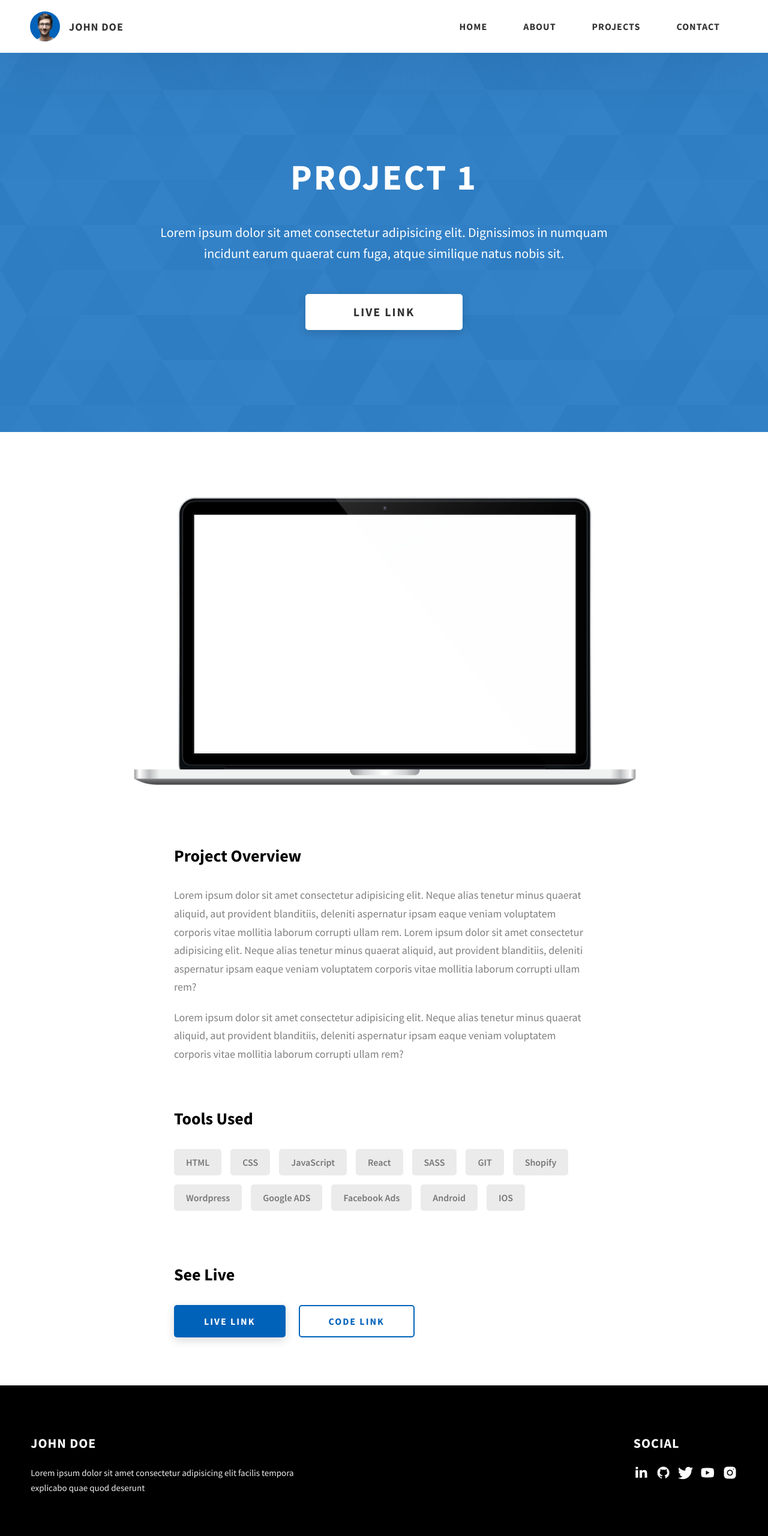
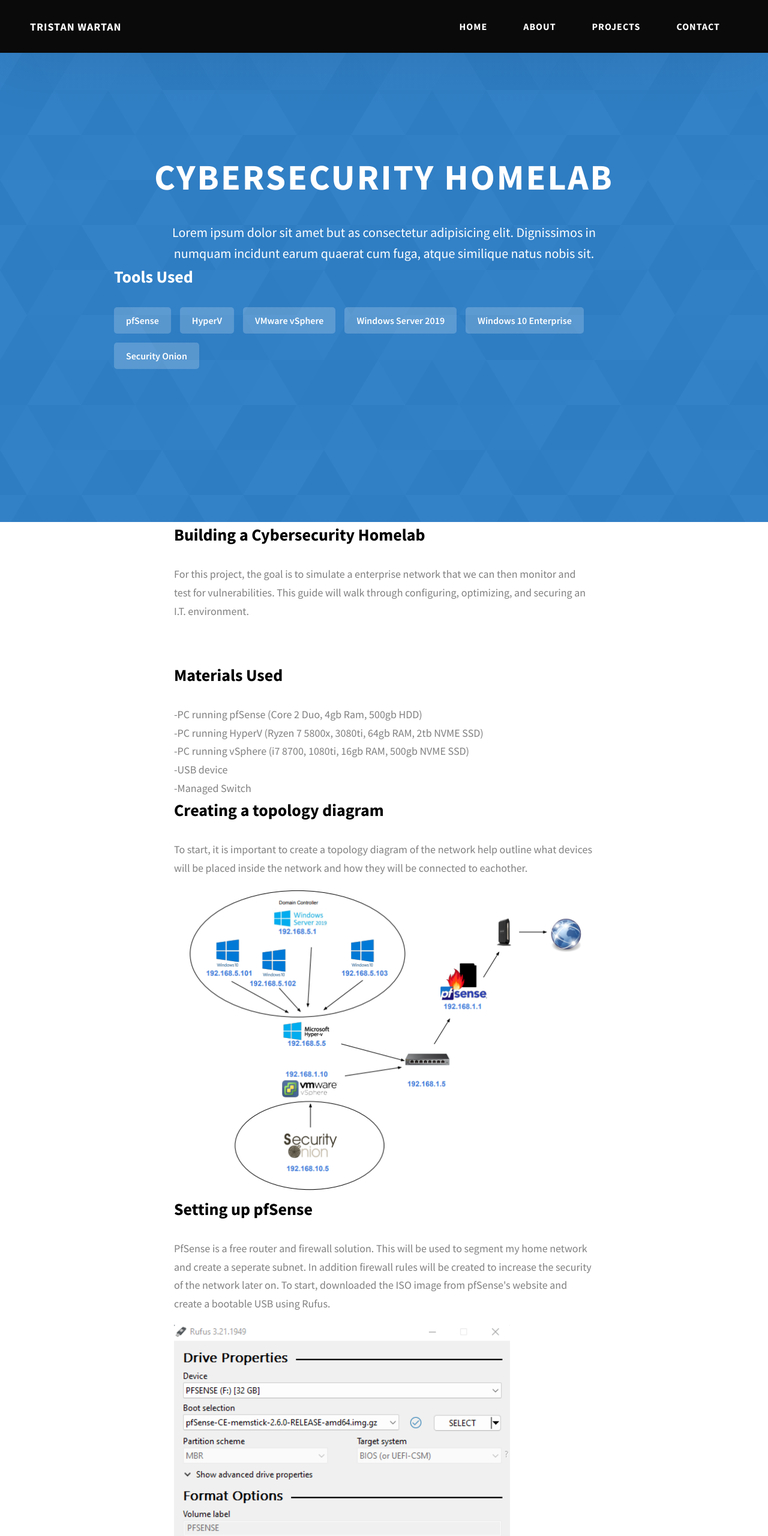
Before and after one commit to Xerxes002/portfolio, a website: page project-1.html in a window 1280 px wide. Shown: the top 2560 px of the page at 60% size. Drawn offline with Linux system fonts and the light colour scheme.

Commit message:
12-24-22

```diff
--- a/css/style.css
+++ b/css/style.css
@@ -96,7 +96,7 @@
     color: #fff; }
     .heading-sec__main--lt::after {
       content: '';
-      background: #fff !important; }
+      background: rgb(255, 255, 255) !important; }
   .heading-sec__main::after {
     content: '';
     position: absolute;
@@ -165,9 +165,11 @@
     padding: calc(1.5rem - 2px) calc(5rem - 2px); }
 
 .sec-pad {
+
   padding: 12rem 0; }
   @media only screen and (max-width: 56.25em) {
     .sec-pad {
+
       padding: 8rem 0; } }
 
 .text-primary {
@@ -185,7 +187,7 @@
 
 .home-hero {
   color: #fff;
-  background: linear-gradient(to right, rgba(0, 98, 185, 0.8), rgba(0, 98, 185, 0.8)), url(../../assets/svg/common-bg.svg);
+  background: linear-gradient(to right, rgba(6, 35, 61, 0.8), rgba(0, 0, 0, 0.8)), url(../../assets/jpeg/graham-space.jpg);
   background-position: center;
   height: 100vh;
   min-height: 80rem;
@@ -247,25 +249,29 @@
     text-align: center; }
 
 .about {
-  background: #fafafa; }
+  color: rgb(255, 255, 255);
+  background: #0c0c0c; }
   .about__content {
     display: grid;
     grid-template-columns: 1fr 1fr;
     grid-gap: 10rem; }
     @media only screen and (max-width: 56.25em) {
       .about__content {
+
         grid-template-columns: 1fr;
         grid-gap: 8rem; } }
     .about__content-title {
+      color: rgb(0, 119, 255);
       font-weight: 700;
       font-size: 2.8rem;
       margin-bottom: 3rem; }
       @media only screen and (max-width: 37.5em) {
         .about__content-title {
+
           font-size: 2.4rem; } }
     .about__content-details-para {
       font-size: 1.8rem;
-      color: grey;
+      color: rgb(255, 255, 255);
       max-width: 60rem;
       line-height: 1.7;
       margin-bottom: 1rem; }
@@ -275,7 +281,16 @@
       .about__content-details-para:last-child {
         margin-bottom: 4rem; }
 
+.projects {
+  background: #09153d }
+  .heading-sec__main {
+    color: rgb(255, 255, 255) }
+    .heading-sec__sub {
+      color: rgb(255, 255, 255)
+    }
+
 .projects__row {
+
   display: grid;
   grid-template-columns: 1.5fr 1fr;
   grid-gap: 5rem;
@@ -287,6 +302,7 @@
       margin-bottom: 8rem; } }
   @media only screen and (max-width: 56.25em) {
     .projects__row {
+
       text-align: center; } }
   .projects__row:last-child {
     margin-bottom: 0; }
@@ -306,6 +322,7 @@
       .projects__row-content {
         align-items: center; } }
     .projects__row-content-title {
+      color: rgb(0, 119, 255);
       font-weight: 700;
       font-size: 2.8rem;
       margin-bottom: 2rem; }
@@ -314,7 +331,7 @@
           font-size: 2.4rem; } }
     .projects__row-content-desc {
       font-size: 1.8rem;
-      color: grey;
+      color: rgb(255, 255, 255);
       max-width: 60rem;
       line-height: 1.7;
       margin-bottom: 3rem; }
@@ -323,12 +340,12 @@
           font-size: 1.7rem; } }
 
 .contact {
-  background: linear-gradient(to right, rgba(0, 98, 185, 0.8), rgba(0, 98, 185, 0.8)), url(../../assets/svg/common-bg.svg);
+  background: linear-gradient(to right, rgba(0, 0, 0, 0.918), rgba(0, 0, 0, 0.932)), url(../../assets/svg/common-bg.svg);
   background-size: cover;
   background-position: center; }
   .contact__form-container {
     box-shadow: 0 0 10px rgba(0, 0, 0, 0.1);
-    background: white;
+    background: rgb(255, 255, 255);
     padding: 4rem;
     margin-top: 6rem;
     max-width: 80rem;
@@ -446,6 +463,12 @@
   width: 100%;
   margin-bottom: 6rem; }
 
+.project-details__showcase-img-rufus-pfsense {
+  width: 80%;
+  margin-bottom: 6rem;
+}
+
+
 .project-details__showcase-img {
   width: 100%; }
 
@@ -493,12 +516,20 @@
         .project-details__links-btn:last-child {
           margin: 0; } }
 
+.material-list {
+  margin: 0 0;
+  font-size: 1.8rem;
+  line-height: 1.7;
+  color: grey;
+}
+
+
 .header {
   position: fixed;
   width: 100%;
   z-index: 1000;
   background: #000;
-  background: #fff;
+  background: rgb(10, 10, 10);
   box-shadow: 0 10px 100px rgba(0, 0, 0, 0.1); }
   .header__content {
     display: flex;
@@ -512,7 +543,7 @@
     display: flex;
     align-items: center;
     cursor: pointer;
-    color: #333;
+    color: rgb(255, 255, 255);
     transition: color .3s; }
     .header__logo-container:hover {
       color: #0062b9; }
@@ -548,7 +579,7 @@
     padding: 2.2rem 3rem;
     display: inline-block;
     font-size: 1.6rem;
-    color: #333;
+    color: rgb(255, 255, 255);
     text-transform: uppercase;
     letter-spacing: 1px;
     font-weight: 700;
@@ -672,6 +703,19 @@
     font-weight: 600;
     color: #777; }
 
+.tools {
+  display: flex;
+  flex-wrap: wrap; }
+    .tools__tool {
+      padding: 1rem 2rem;
+      margin-bottom: 1.5rem;
+      margin-right: 1.5rem;
+      font-size: 1.6rem;
+      background: rgba(255, 255, 255, 0.2);
+      border-radius: 5px;
+      font-weight: 600;
+      color: rgb(255, 255, 255); }
+
 .mouse {
   width: 25px;
   height: 40px;
--- a/project-1.html
+++ b/project-1.html
@@ -4,7 +4,7 @@
     <meta charset="UTF-8" />
     <meta name="viewport" content="width=device-width, initial-scale=1.0" />
     <meta http-equiv="X-UA-Compatible" content="ie=edge" />
-    <title>Case Study of Project 1</title>
+    <title>Case Study of Project 1 a</title>
     <meta name="description" content="Case study page of Project" />
 
     <link rel="stylesheet" href="css/style.css" />
@@ -20,14 +20,7 @@
     <header class="header">
       <div class="header__content">
         <div class="header__logo-container">
-          <div class="header__logo-img-cont">
-            <img
-              src="./assets/png/john-doe.png"
-              alt="Ram Maheshwari Logo Image"
-              class="header__logo-img"
-            />
-          </div>
-          <span class="header__logo-sub">John Doe</span>
+          <span class="header__logo-sub">Tristan Wartan</span>
         </div>
         <div class="header__main">
           <ul class="header__links">
@@ -84,80 +77,115 @@
     </header>
     <section class="project-cs-hero">
       <div class="project-cs-hero__content">
-        <h1 class="heading-primary">Project 1</h1>
+        <h1 class="heading-primary">Cybersecurity Homelab</h1>
         <div class="project-cs-hero__info">
           <p class="text-primary">
-            Lorem ipsum dolor sit amet consectetur adipisicing elit. Dignissimos
+            Lorem ipsum dolor sit amet but as consectetur adipisicing elit. Dignissimos
             in numquam incidunt earum quaerat cum fuga, atque similique natus
             nobis sit.
           </p>
         </div>
-        <div class="project-cs-hero__cta">
-          <a href="#" class="btn btn--bg" target="_blank">Live Link</a>
+        <div class="project-details__tools-used">
+          <h3 class="project-details__content-title">Tools Used</h3>
+          <div class="tools">
+            <div class="tools__tool">pfSense</div>
+            <div class="tools__tool">HyperV</div>
+            <div class="tools__tool">VMware vSphere</div>
+            <div class="tools__tool">Windows Server 2019</div>
+            <div class="tools__tool">Windows 10 Enterprise</div>
+            <div class="tools__tool">Security Onion</div>
+
           </div>
+
       </div>
     </section>
     <section class="project-details">
       <div class="main-container">
-        <div class="project-details__content">
+          <div class="project-details__content-main">
+            <div class="project-details__desc">
+              <h3 class="project-details__content-title">Building a Cybersecurity Homelab</h3>
+              <p class="project-details__desc-para">
+                For this project, the goal is to simulate a enterprise network that we can then monitor and test for vulnerabilities.
+                This guide will walk through configuring, optimizing, and securing an I.T. environment.
+              </p>
+            </div>
+            <div class="project-details__links">
+              <h3 class="project-details__content-title">Materials Used</h3>
+
+                <ul class="material-list">
+                  <li>-PC running pfSense (Core 2 Duo, 4gb Ram, 500gb HDD)</li>
+                  <li>-PC running HyperV (Ryzen 7 5800x, 3080ti, 64gb RAM, 2tb NVME SSD)</li>
+                  <li>-PC running vSphere (i7 8700, 1080ti, 16gb RAM, 500gb NVME SSD)</li>
+                  <li>-USB device</li>
+                  <li>-Managed Switch</li>
+                </ul>
+              </p>
+
+            <div class="project-details__links">
+              <h3 class="project-details__content-title">Creating a topology diagram</h3>
+              <p class="project-details__desc-para">
+                To start, it is important to create a topology diagram of the network help outline what devices will be placed inside the network
+                and how they will be connected to eachother.
+              </p>
               <div class="project-details__showcase-img-cont">
                 <img
-              src="./assets/jpeg/project-mockup-example.jpeg"
+                  src="./assets/png/networkdiagram.png"
+                  alt="Project Image"
+                  class="project-details__showcase-img"
+                />
+
+            <div class="project-details__links">
+              <h3 class="project-details__content-title">Setting up pfSense</h3>
+              <p class="project-details__desc-para">
+                PfSense is a free router and firewall solution. This will be used to segment my home network and create a seperate subnet.
+                In addition firewall rules will be created to increase the security of the network later on. To start, downloaded the ISO image
+                from pfSense's website and create a bootable USB using Rufus.
+              </p>
+              <div class="project-details__showcase-img-rufus-pfsense">
+                <img
+                  src="./assets/png/rufus-pfsense.png"
                   alt="Project Image"
                   class="project-details__showcase-img"
                 />
             </div>
-          <div class="project-details__content-main">
-            <div class="project-details__desc">
-              <h3 class="project-details__content-title">Project Overview</h3>
+            <div class="project-details__links">
               <p class="project-details__desc-para">
-                Lorem ipsum dolor sit amet consectetur adipisicing elit. Neque
-                alias tenetur minus quaerat aliquid, aut provident blanditiis,
-                deleniti aspernatur ipsam eaque veniam voluptatem corporis vitae
-                mollitia laborum corrupti ullam rem. Lorem ipsum dolor sit amet
-                consectetur adipisicing elit. Neque alias tenetur minus quaerat
-                aliquid, aut provident blanditiis, deleniti aspernatur ipsam
-                eaque veniam voluptatem corporis vitae mollitia laborum corrupti
-                ullam rem?
+                After creating the bootable USB, plug the USB stick into the machine that we will be installing pfSense on.
+                Change the boot order in the computer's BIOS to boot from the USB stick.
+                pfSense will now start it's installation setup.
               </p>
+              <div class="project-details__showcase-img-rufus-pfsense">
+                <img
+                  src="./assets/png/pfsense-installer.png"
+                  alt="Project Image"
+                  class="project-details__showcase-img"
+                />
+              </div>
               <p class="project-details__desc-para">
-                Lorem ipsum dolor sit amet consectetur adipisicing elit. Neque
-                alias tenetur minus quaerat aliquid, aut provident blanditiis,
-                deleniti aspernatur ipsam eaque veniam voluptatem corporis vitae
-                mollitia laborum corrupti ullam rem?
+                Accept all defaults and select a drive to install pfSense to. This will erase all data on the existing drive.
+                Once complete you should see this screen. Ensure that you have both a WAN and LAN IP address. The LAN IP will Server
+                as the IP for management.
               </p>
-            </div>
-            <div class="project-details__tools-used">
-              <h3 class="project-details__content-title">Tools Used</h3>
-              <div class="skills">
-                <div class="skills__skill">HTML</div>
-                <div class="skills__skill">CSS</div>
-                <div class="skills__skill">JavaScript</div>
-                <div class="skills__skill">React</div>
-                <div class="skills__skill">SASS</div>
-                <div class="skills__skill">GIT</div>
-                <div class="skills__skill">Shopify</div>
-                <div class="skills__skill">Wordpress</div>
-                <div class="skills__skill">Google ADS</div>
-                <div class="skills__skill">Facebook Ads</div>
-                <div class="skills__skill">Android</div>
-                <div class="skills__skill">IOS</div>
-              </div>
+              <div class="project-details__showcase-img-rufus-pfsense">
+                <img
+                  src="./assets/png/pfsense-shell.png"
+                  alt="Project Image"
+                  class="project-details__showcase-img"
+                />
               </div>
             <div class="project-details__links">
-              <h3 class="project-details__content-title">See Live</h3>
-              <a
-                href="#"
-                class="btn btn--med btn--theme project-details__links-btn"
-                target="_blank"
-                >Live Link</a
-              >
-              <a
-                href="#"
-                class="btn btn--med btn--theme-inv project-details__links-btn"
-                target="_blank"
-                >Code Link</a
-              >
+              <h3 class="project-details__content-title">Configuring pfSense</h3>
+              <p class="project-details__desc-para">
+                Next, we will configure pfSense to allow internet access for internal devices. Open a web browser and type in
+                the IP address 192.168.1.1 into the URL bar. This is the pfSense configuration page.
+              </p>
+              <div class="project-details__showcase-img-rufus-pfsense">
+                <img
+                  src="./assets/png/"
+                  alt="Project Image"
+                  class="project-details__showcase-img"
+                />
+            </div>
             </div>
           </div>
         </div>
@@ -209,18 +237,18 @@
             </div>
           </div>
           <div class="main-footer__row main-footer__row-2">
-            <h4 class="heading heading-sm text-lt">John Doe</h4>
-            <p class="main-footer__short-desc">
-              Lorem ipsum dolor sit amet consectetur adipisicing elit facilis
+            <h4 class="heading heading-sm text-lt">Tristan Wartan</h4>
+            <!--p class="main-footer__short-desc">
+              Lorem ipsum dolor sit amet but consectetur adipisicing elit facilis
               tempora explicabo quae quod deserunt
-            </p>
+            </p-->
           </div>
         </div>
 
         <div class="main-footer__lower">
-          &copy; Copyright 2021. Made by
-          <a rel="noreferrer" target="_blank" href="https://rammaheshwari.com"
-            >Ram Maheshwari</a
+          &copy; Copyright 2022. Made by
+          <!--a rel="noreferrer" target="_blank" href="https://rammaheshwari.com"-->
+            Tristan Wartan.</a
           >
         </div>
       </div>
```
Also changed, not shown: index.html (+31 -46 lines), assets/png/networkdiagram.png (added), assets/png/pfsense-installer.png (added), assets/png/pfsense-shell.png (added), assets/png/rufus-pfsense.png (added), 1 other file. Lines whose indentation alone changed are shown as unchanged.
